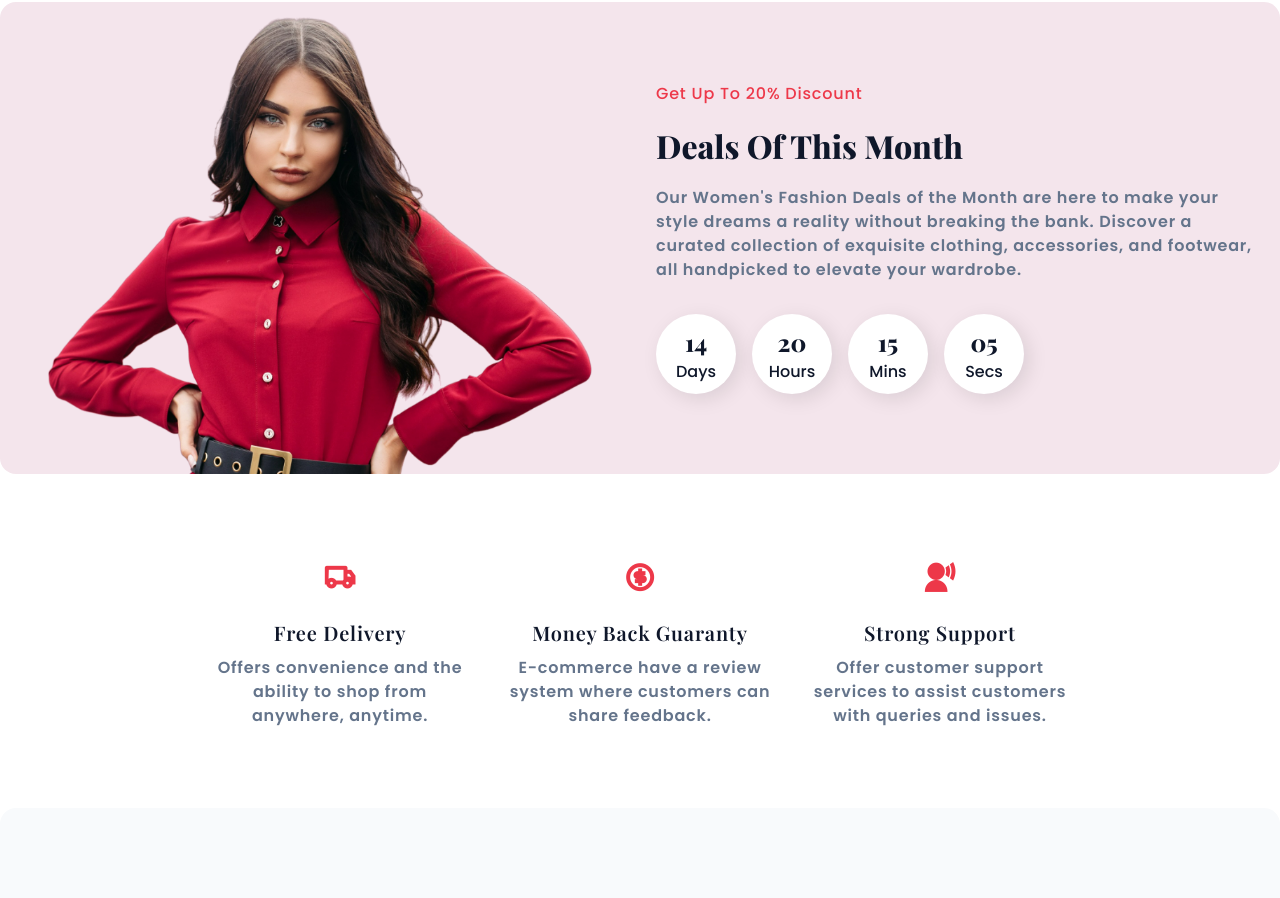
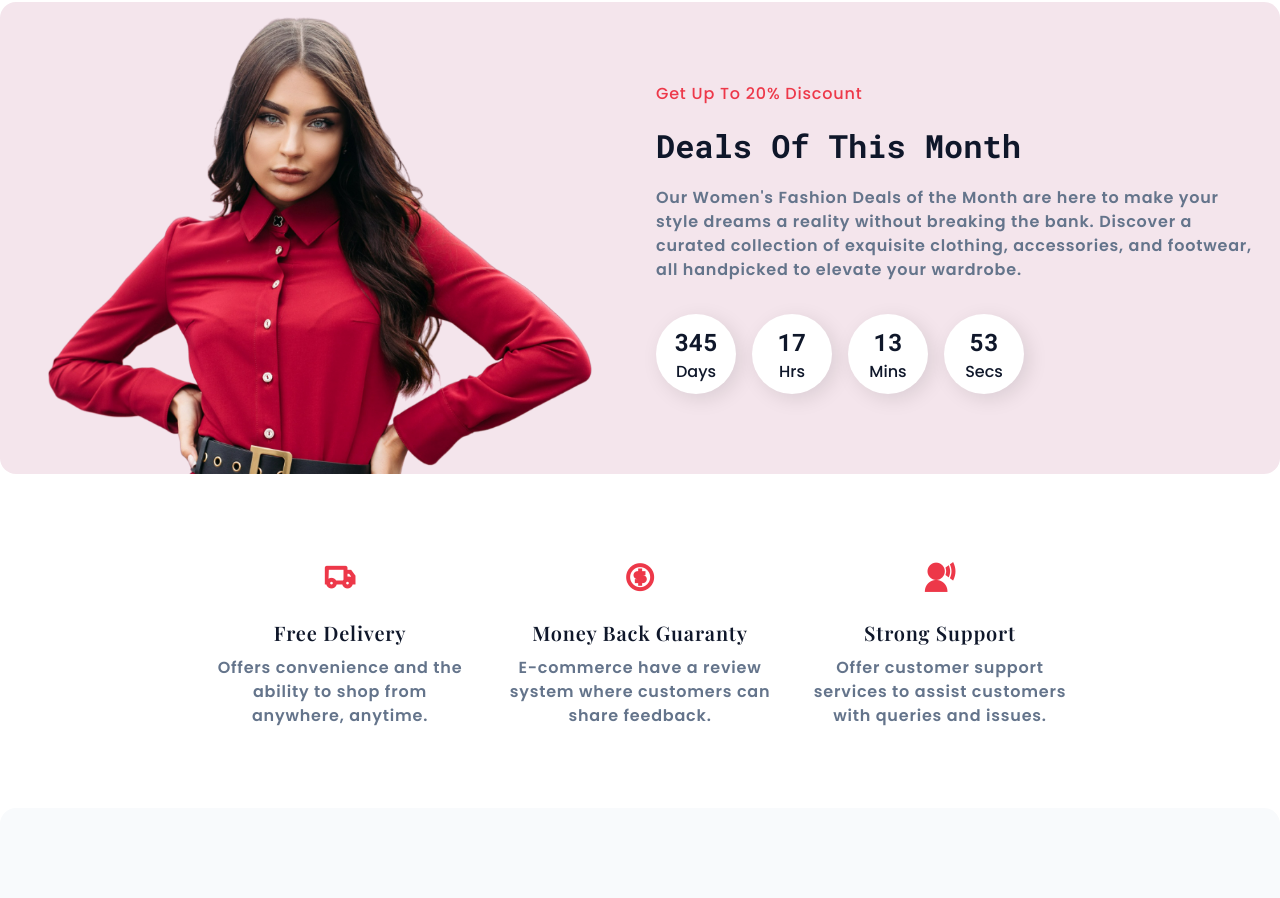
Before and after one commit to MAbdurahman/mern-lebaba-project, a React (Vite) app in the folder frontend/: page / in a window 1280 px wide. Shown: the part 2560-3458 px from the top of the page. Built offline with nearby package versions, Linux system fonts and the light colour scheme; a web font is replaced by a local one.

Commit message:
Update favicon.svg to favicon.png; add countdown timer to frontend/src/sections/DealsSection.jsx

```diff
--- a/frontend/index.html
+++ b/frontend/index.html
@@ -2,7 +2,6 @@
 <html lang="en">
   <head>
     <meta charset="UTF-8" />
-    <!--<link rel="icon" type="image/svg+xml" href="/vite.svg" />-->
     <link rel="icon" type="image/png" href="/favicon.png" />
     <meta name="viewport" content="width=device-width, initial-scale=1.0" />
     <title>Lebaba | Ecommerce</title>
--- a/frontend/public/index.html
+++ b/frontend/public/index.html
@@ -2,7 +2,7 @@
 <html lang="en">
   <head>
     <meta charset="utf-8" />
-    <link rel="icon" href="%PUBLIC_URL%/favicon.ico" />
+    <link rel="icon" href="%PUBLIC_URL%/favicon.png" />
     <meta name="viewport" content="width=device-width, initial-scale=1" />
     <meta name="theme-color" content="#000000" />
     <meta
--- a/frontend/src/app/App.css
+++ b/frontend/src/app/App.css
@@ -1,5 +1,7 @@
 @import url("https://fonts.googleapis.com/css2?family=Playfair+Display:wght@600;800&family=Poppins:wght@400;500;600;700&display=swap");
 @import url('https://fonts.googleapis.com/css2?family=Montserrat:ital,wght@0,100..900;1,100..900&family=Playfair+Display+SC:ital,wght@0,400;0,700;0,900;1,400;1,700;1,900&family=Playfair+Display:ital,wght@0,400..900;1,400..900&display=swap');
+
+@import url('https://fonts.googleapis.com/css2?family=Roboto+Mono:ital,wght@0,100..700;1,100..700&display=swap');
 
 :root {
    --primary-color: #ed3849;
@@ -13,6 +15,7 @@
    --max-width-1200: 1200px;
    --max-width-900: 900px;
    --header-font: "Playfair Display", serif;
+   --number-font: "Roboto Mono", monospace;
 }
 
 * {
@@ -26,6 +29,7 @@
    margin: auto;
    padding: 5rem 1rem;
 }
+
 input {
    font-family: "Poppins", sans-serif;
 }
@@ -63,6 +67,7 @@ input {
 .search-button:hover {
    background-color: var(--primary-color-dark);
 }
+
 .btn-pagination {
    padding: 0.75rem 1.5rem;
    outline: none;
@@ -86,6 +91,7 @@ a {
 s {
    text-decoration: line-through;
 }
+
 body {
    font-family: "Poppins", sans-serif;
 }
@@ -350,7 +356,7 @@ nav {
    margin-bottom: 1rem;
    font-size: 2rem;
    font-weight: 800;
-  font-family: var(--header-font);
+   font-family: var(--number-font);
    color: var(--text-dark);
 }
 
@@ -501,9 +507,11 @@ nav {
 .footer__col a:hover {
    color: var(--primary-color);
 }
+
 .footer__col div {
    color: var(--text-light);
 }
+
 .footer__col div:hover {
    color: var(--primary-color);
 }
@@ -608,7 +616,7 @@ nav {
    }
 }
 
-.nav__icons span a.dropdown-items{
+.nav__icons span a.dropdown-items {
    font-size: 16px;
 }
 
@@ -622,6 +630,6 @@ input[type="number"]::-webkit-outer-spin-button {
    @apply mt-1 block py-2.5 px-4 w-full rounded-md bg-gray-100 border-gray-300 shadow-sm focus:outline-none focus:border-indigo-500 focus:ring-indigo-500 sm:text-sm
 }
 
-.add-product-btn{
+.add-product-btn {
    @apply mt-5 inline-flex justify-center py-2 px-4 border border-transparent shadow-sm text-sm font-medium rounded-md text-white bg-indigo-600 hover:bg-indigo-700 focus:outline-none focus:ring-2 focus:ring-offset-2 focus:ring-indigo-500
 }
--- a/frontend/src/sections/DealsSection.jsx
+++ b/frontend/src/sections/DealsSection.jsx
@@ -1,9 +1,29 @@
-import React from 'react';
+import React, {useState, useEffect}  from 'react';
 import dealsImage from '../assets/deals.png';
 
+const COUNTDOWN_TARGET = new Date('2025-10-11T00:00:01');
 
+const getTimeLeft = () => {
+   const totalTimeLeft = COUNTDOWN_TARGET - new Date();
+   const days = Math.floor(totalTimeLeft / (1000 * 60 * 60 * 24));
+   const hrs = Math.floor((totalTimeLeft / (1000 * 60 * 60)) % 24);
+   const mins = Math.floor((totalTimeLeft / (1000 * 60)) % 60);
+   const secs = Math.floor((totalTimeLeft / 1000) % 60);
+   return [ days, hrs, mins, secs ];
+};
 
 export default function DealsSection() {
+   const [timeLeft, setTimeLeft] = useState(() => getTimeLeft());
+
+   useEffect(() => {
+      const timer = setInterval(() => {
+         setTimeLeft(getTimeLeft());
+      }, 1000);
+
+      return () => {
+         clearInterval(timer);
+      };
+   }, []);
 
    return (
       <section className='section__container deals__container'>
@@ -20,19 +40,19 @@ export default function DealsSection() {
                handpicked to elevate your wardrobe.</p>
             <div className='deals__countdown flex-wrap'>
                <div className='deals__countdown__card'>
-                  <h4>14</h4>
+                  <h4>{timeLeft[0]}</h4>
                   <p>Days</p>
                </div>
                <div className='deals__countdown__card'>
-                  <h4>20</h4>
-                  <p>Hours</p>
+                  <h4>{timeLeft[1]}</h4>
+                  <p>Hrs</p>
                </div>
                <div className='deals__countdown__card'>
-                  <h4>15</h4>
+                  <h4>{timeLeft[2]}</h4>
                   <p>Mins</p>
                </div>
                <div className='deals__countdown__card'>
-                  <h4>05</h4>
+                  <h4>{timeLeft[3]}</h4>
                   <p>Secs</p>
                </div>
             </div>
```
Also changed, not shown: 1 other file (tests, documents, lock files or other folders). Lines whose indentation alone changed are shown as unchanged.
